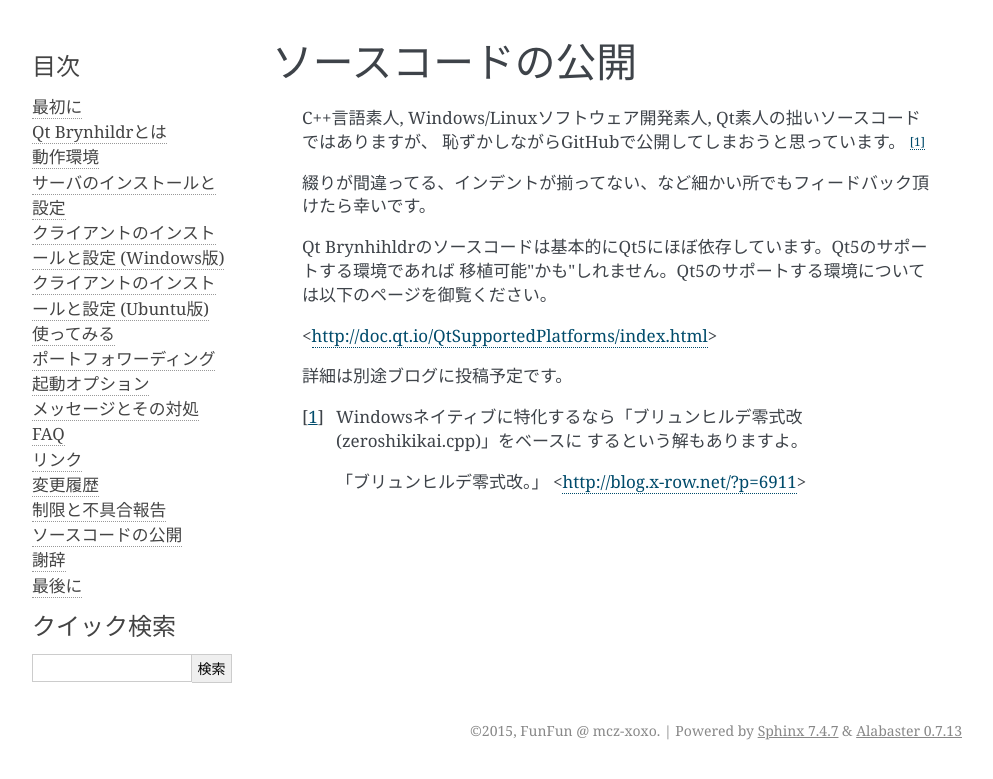
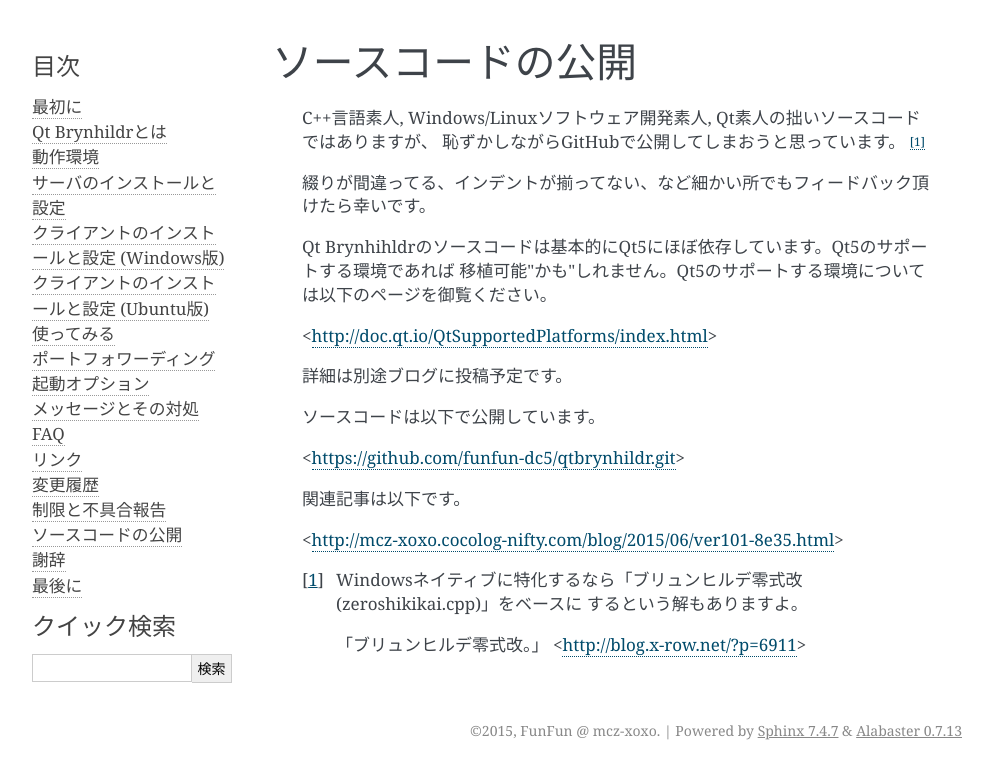
Before and after one commit to funfun-dc5/qtbrynhildr, a Sphinx documentation site: the page built from doc/manual/source/source_code.rst, in a window 1280 px wide. Shown: the top 779 px of the page, without its empty margins (148-1141 px from the left). Built offline with Sphinx 7.4.7, drawn with Linux system fonts in a browser that asks for light colours.

Commit message:
updated ReadMe.txt and manual

```diff
--- a/doc/manual/source/client_setting_ubuntu.rst
+++ b/doc/manual/source/client_setting_ubuntu.rst
@@ -9,7 +9,9 @@
 (1).Qt Brynhildrのダウンロード
 ^^^^^^^^^^^^^^^^^^^^^^^^^^^^^^
 
- すみません、まだダウンロード先は決まっていません。決まり次第追記します。
+ 以下からダウンロードします。
+
+ <https://github.com/funfun-dc5/qtbrynhildr/releases>
 
  [64bit版]
 
--- a/doc/manual/source/client_setting_windows.rst
+++ b/doc/manual/source/client_setting_windows.rst
@@ -8,8 +8,9 @@
 
 (1) Qt Brynhildrのダウンロード
 ^^^^^^^^^^^^^^^^^^^^^^^^^^^^^^
+ 以下からダウンロードします。
 
- すみません、まだダウンロード先は決まっていません。決まり次第追記します。
+ <https://github.com/funfun-dc5/qtbrynhildr/releases>
 
 (2) Visual C++ 2010 x86 Redistributable のダウンロード
 ^^^^^^^^^^^^^^^^^^^^^^^^^^^^^^^^^^^^^^^^^^^^^^^^^^^^^^
--- a/doc/manual/source/environment.rst
+++ b/doc/manual/source/environment.rst
@@ -17,7 +17,7 @@
   * Windows 8   (32bit/64bit)
   * Windows 8.1 (32bit/64bit)
 
- [起動のみ確認]
+ [基本的な動作(マウス、キーボード、日本語入力、サウンドなど)のみ確認]
 
   * Windows 10 Pro Insider Preview (32bit/64bit)
 
@@ -27,7 +27,7 @@
 ^^^^^^^^^^^^^
   * Ubuntu 14.04 LTS (x86/x64)
 
- [起動のみ確認]
+ [基本的な動作(マウス、キーボード、日本語入力、サウンドなど)のみ確認]
 
   * Ubuntu 14.10 (x64)
   * Ubuntu 15.04 (x64)
--- a/doc/manual/source/source_code.rst
+++ b/doc/manual/source/source_code.rst
@@ -15,6 +15,14 @@
 
  詳細は別途ブログに投稿予定です。
 
+ ソースコードは以下で公開しています。
+
+ <https://github.com/funfun-dc5/qtbrynhildr.git>
+
+ 関連記事は以下です。
+
+ <http://mcz-xoxo.cocolog-nifty.com/blog/2015/06/ver101-8e35.html>
+
  .. [#] Windowsネイティブに特化するなら「ブリュンヒルデ零式改(zeroshikikai.cpp)」をベースに
         するという解もありますよ。
 
```
Also changed, not shown: 1 other file.
